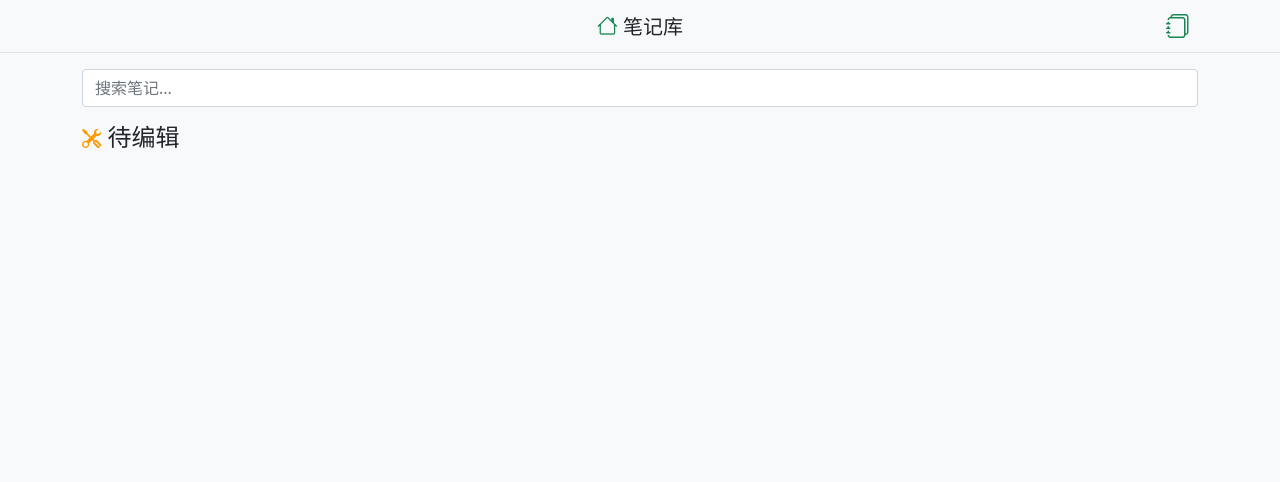
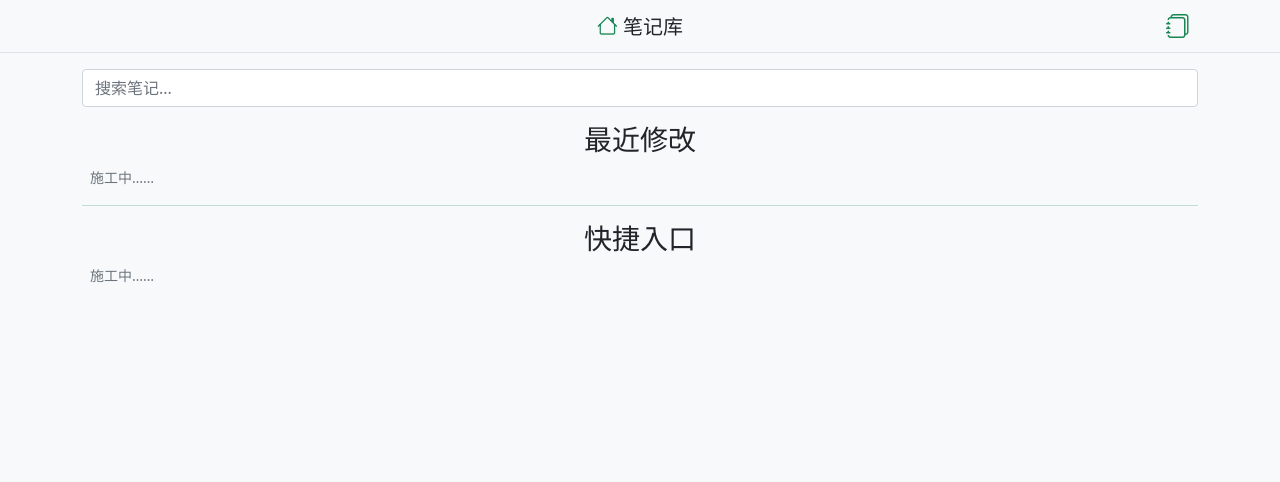
Before and after one commit to RoyCoya/RoddyCafe_v0.1, a Django app: template RoddyCafe/Notebook/templates/Notebook/homepage/homepage.html in a window 1280 px wide. Shown: the top 482 px of the page. Run offline with Django 4.2, Linux system fonts and the light colour scheme; the template is opened without the code that fills it, so the values that code supplies are empty; some libraries are stand-ins or nearby versions.

Commit message:
[feat] Notebook homepage display unfinished notes

```diff
--- a/RoddyCafe/Notebook/templates/Notebook/homepage/homepage.html
+++ b/RoddyCafe/Notebook/templates/Notebook/homepage/homepage.html
@@ -12,45 +12,29 @@
     {% include 'Notebook/note/search/search.html' %}
 </div>
 
+<!-- TODO：最近修改（只留三条） -->
+<div class="container">
+    <h3 class="text-center mt-3">最近修改</h3>
+    <small class="mt-3 text-secondary text-center ms-2">施工中……</small>
+</div>
+
+<!-- TODO：快捷入口（最多18个） -->
+<div class="container">
+    <hr class="text-success mt-3">
+    <h3 class="text-center mt-3">快捷入口</h3>
+    <small class="mt-3 text-secondary text-center ms-2">施工中……</small>
+</div>
+
 <!-- 待编辑笔记 -->
-<div class="container">
-    <h4 class="text-start mt-3">
-        <i class="bi bi-tools pending align-self-center text-warning" style="font-size: 1.2rem;"></i>
-        待编辑
-    </h4>
-    {% for group in unfinished_notes_groupby_dirs %}
-        <div class="{% if forloop.counter0 > 0 %}mt-2{% endif %}">
-            <div class="text-start ms-3">
-                <a href="{% url 'Notebook_directory_specific' group.directory.id 1 %}">
-                    <i class="bi bi-journal-text text-success"></i>
-                    {{group.directory.name}}
-                </a>
-            </div>
-            <div class="row mt-1">
-                <div class="col">
-                    <ul class="list-group">
-                        {% for note in group.notes %}
-                            <a href="{% url 'Notebook_note_edit' note.id 1 %}" class="list-group-item list-group-item-action border_theme d-flex justify-content-between">
-                                <div class="col-1 text-center">
-                                    <i class="bi bi-file-earmark-richtext" style="font-size:2.1rem"></i>
-                                </div>
-                                <div class="col">
-                                    <div class="ms-2">
-                                        <strong class="col">{{ note.title }}</strong>
-                                    </div>
-                                    <span class="col edit-date ms-2"><small>
-                                        最后编辑：{{ note.editDate}}
-                                    </small></span>
-                                </div>
-                            </a>
-                        {% endfor %}
-                    </ul>
-                </div>
-            </div>
-        </div>
-    {% endfor %}
-
-</div>
+{% if unfinished_notes_groupby_dir %}
+    <div class="container mt-3">
+        <hr class="text-success mt-3">
+        <h3 class="text-center">
+            待编辑
+        </h3>
+        {% include 'Notebook/homepage/unfinished_notes.html' %}
+    </div>
+{% endif %}
 
 {% endblock content_notebook %}
 
```
Also changed, not shown: RoddyCafe/Notebook/page/homepage.py (+34 -8 lines), RoddyCafe/Notebook/templates/Notebook/homepage/unfinished_notes.html (added, +40 -0 lines).
